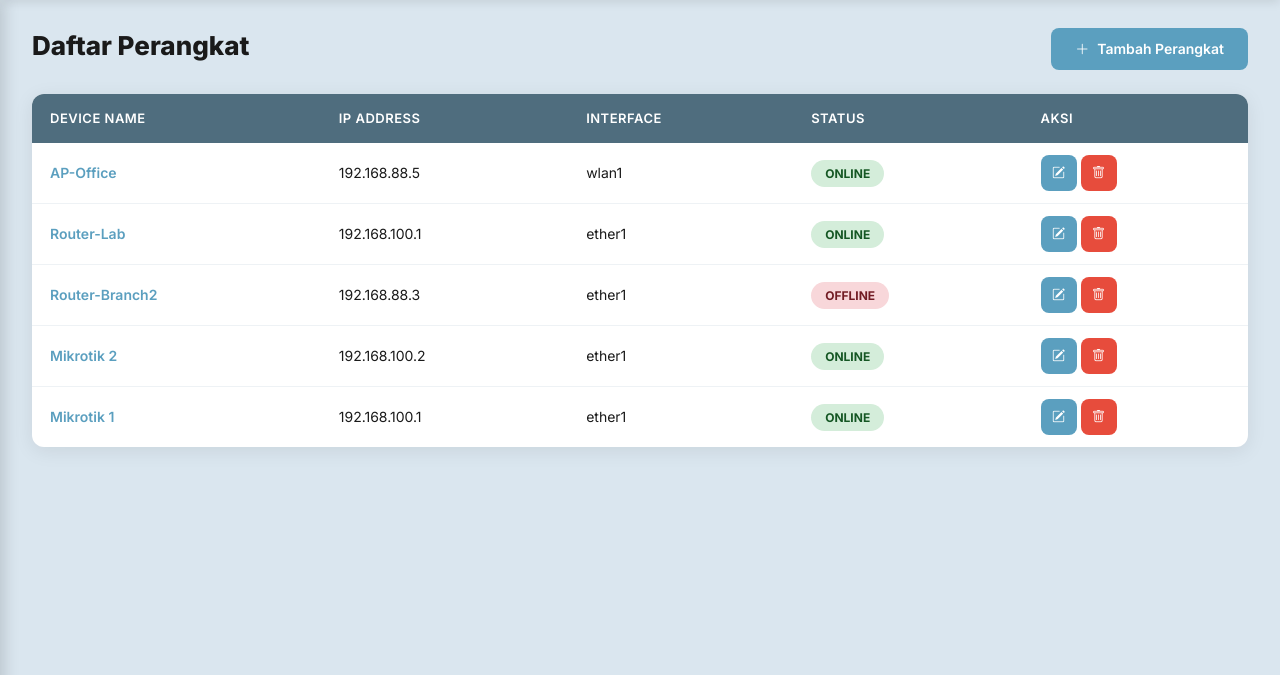
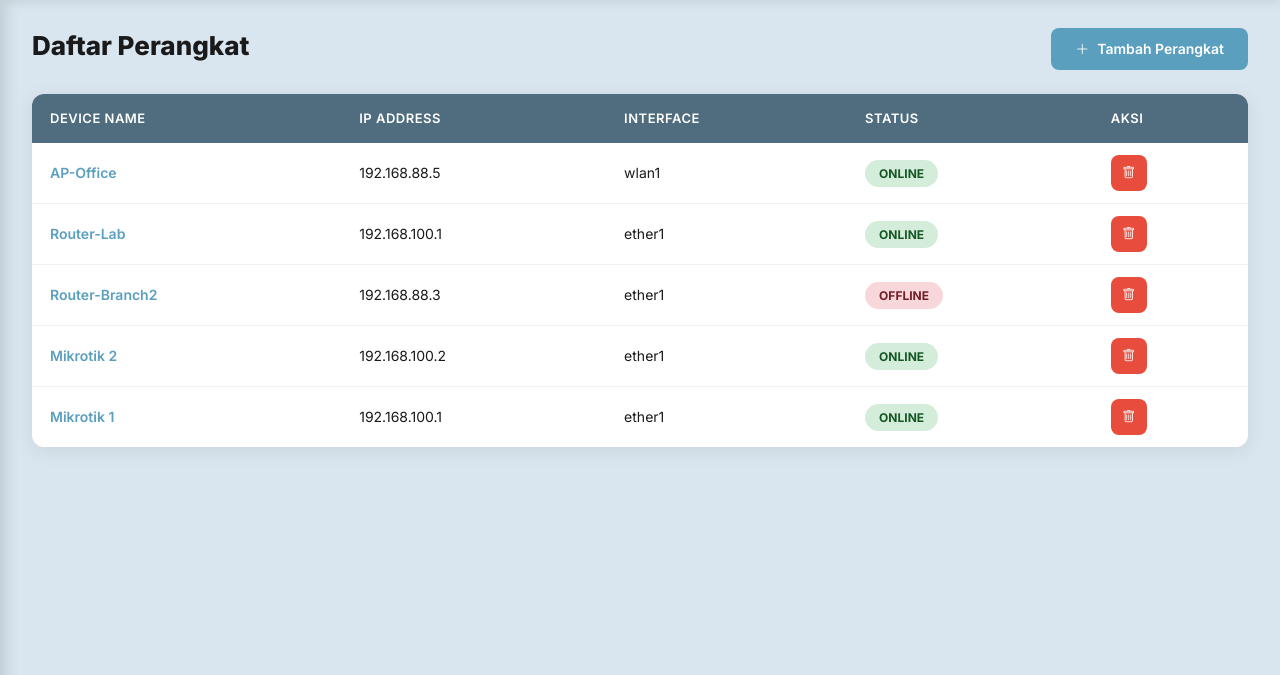
Before and after one commit to raffiirawan/netsible, a Flask app: page /devices/ in a window 1280 px wide. Shown: the part 60-735 px from the top of the page. Run offline with Flask 3, Linux system fonts and the light colour scheme; a user stored in the database is signed in.

Commit message:
Revert "nyobain nambah button edit"
This reverts commit a3bf056e81e51619b92a7aa47b0b7a7f2bd6ab26.

```diff
--- a/templates/devices/list.html
+++ b/templates/devices/list.html
@@ -33,9 +33,6 @@
                 <span class="badge-status badge-{{ device.status }}">{{ device.status | capitalize }}</span>
             </td>
             <td>
-                <button class="btn-netsible btn-primary-n btn-icon btn-sm btn-edit-device" data-id="{{ device.id }}">
-                    <i class="bi bi-pencil-square"></i>
-                </button>
                 <button class="btn-netsible btn-danger-n btn-icon btn-sm btn-delete-device" data-id="{{ device.id }}">
                     <i class="bi bi-trash"></i>
                 </button>
```
